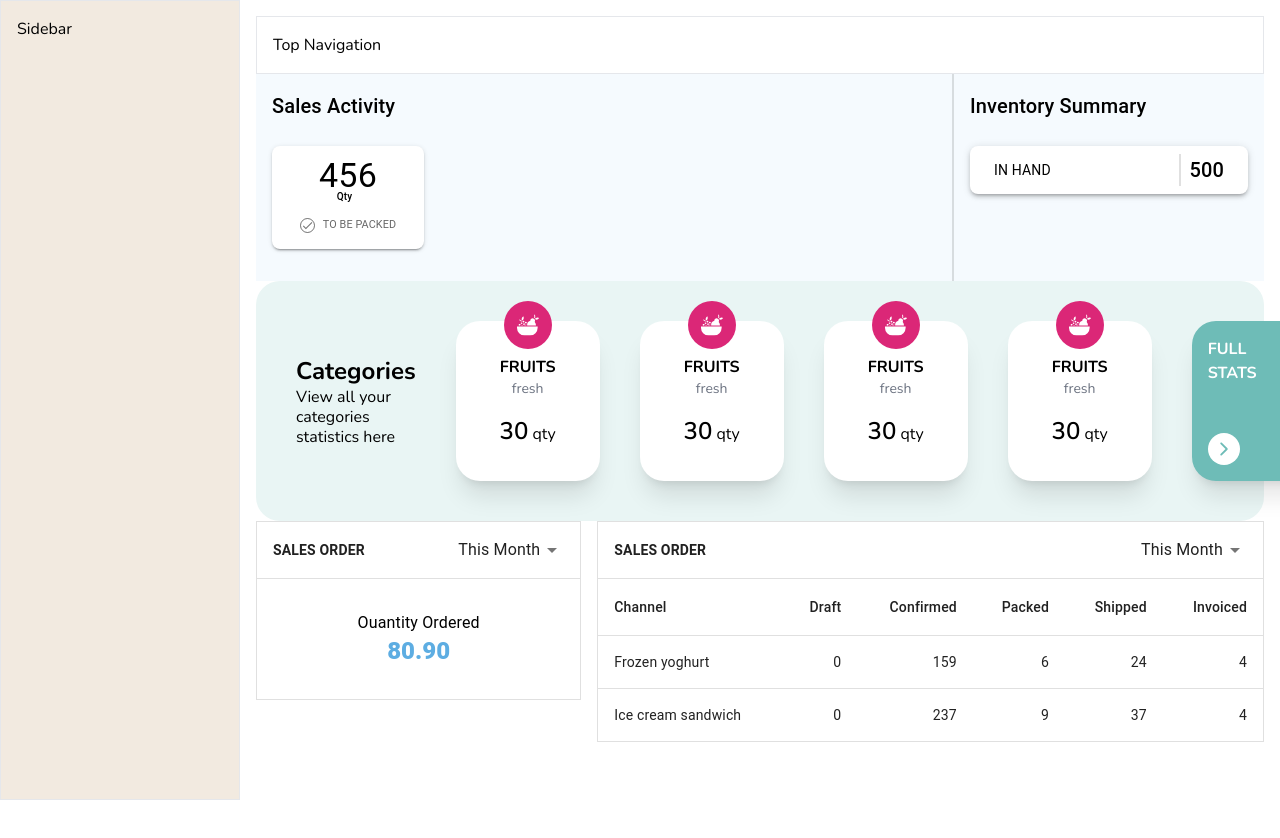
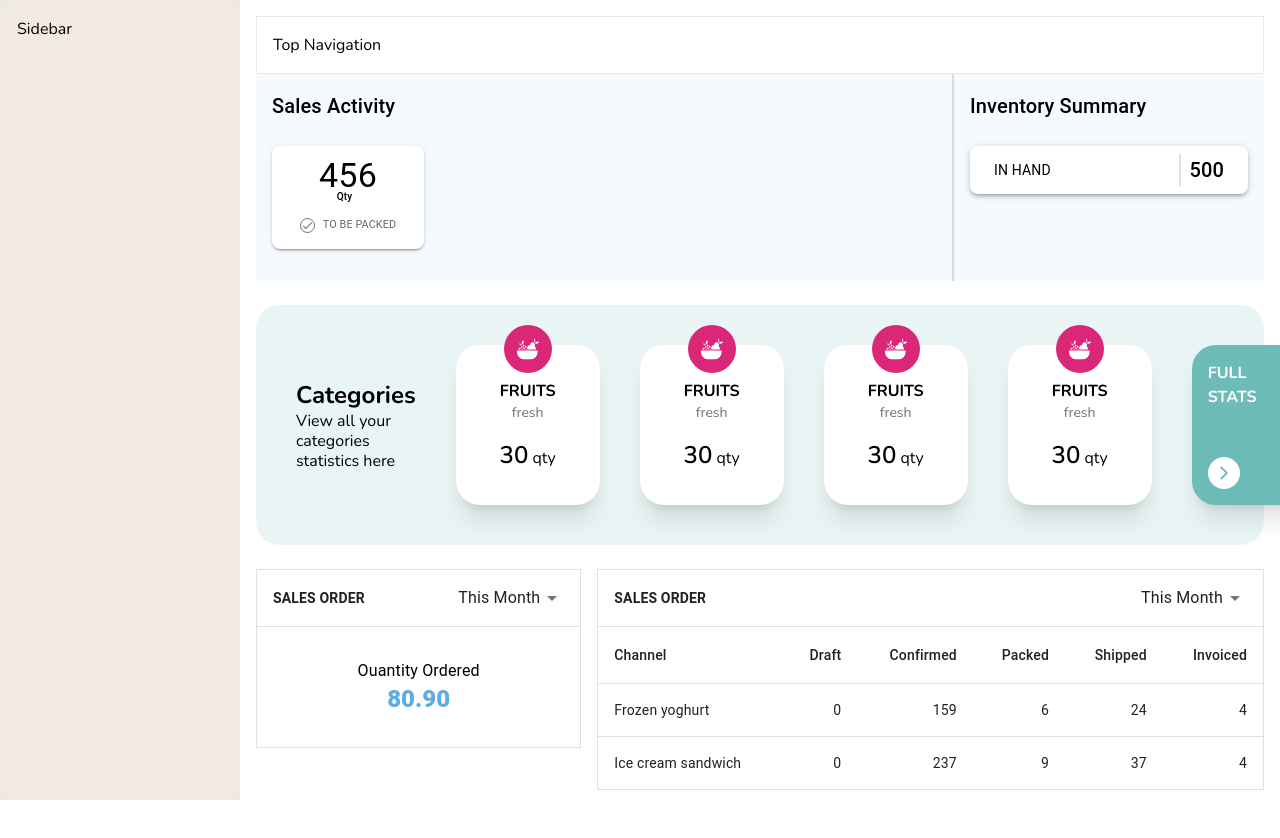
Before and after one commit to Strangeal/front-trakade, a React (Vite) app: page /dashboard in a window 1280 px wide. Shown: the top 838 px of the page. Before the commit the page ends 800 px from the top, so only its background shows below. Built offline with nearby package versions, Linux system fonts and the light colour scheme.

Commit message:
Modify category component styles

```diff
--- a/src/styles/Categories.module.css
+++ b/src/styles/Categories.module.css
@@ -1,5 +1,5 @@
 section.cat_container {
-  @apply flex items-center gap-x-10 bg-[#e9f5f4] p-10 rounded-3xl;
+  @apply flex items-center gap-x-10 bg-[#e9f5f4] p-10 rounded-3xl my-6;
 }
 
 div.cat_card {
```
